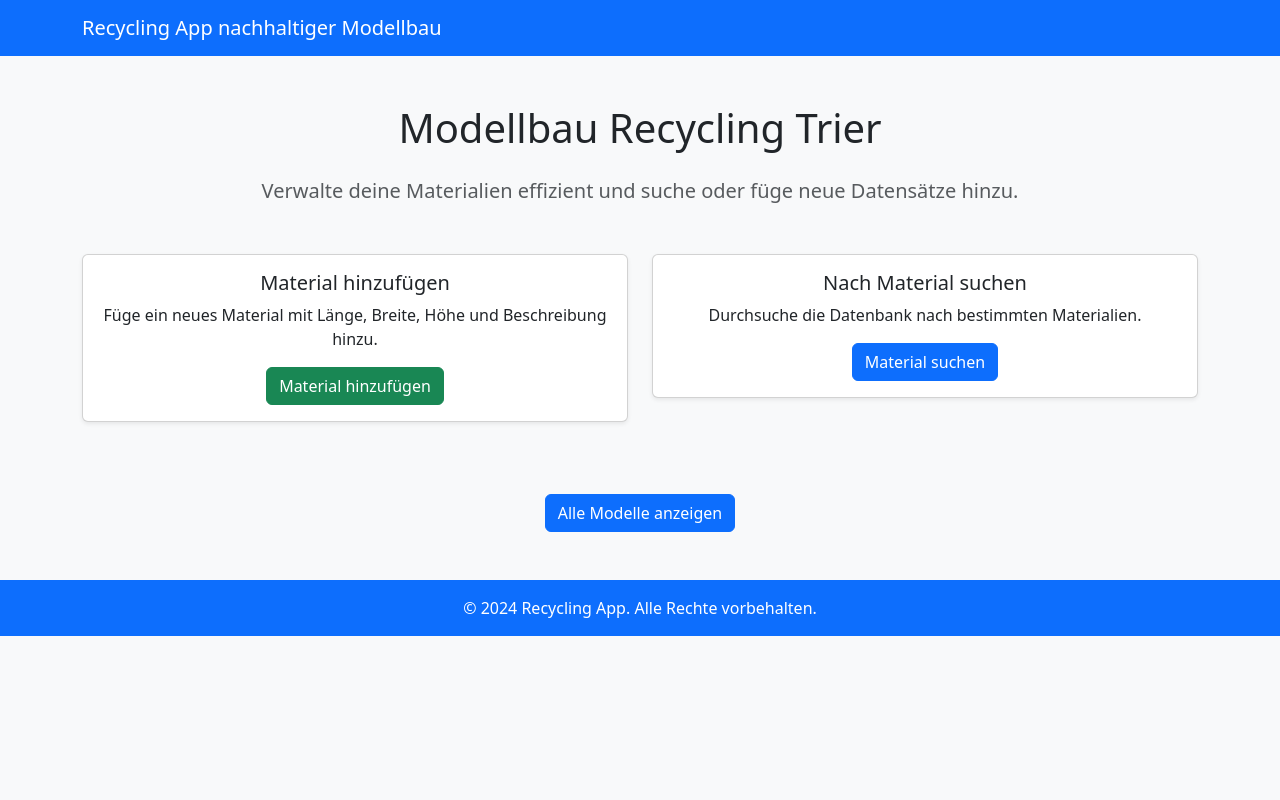
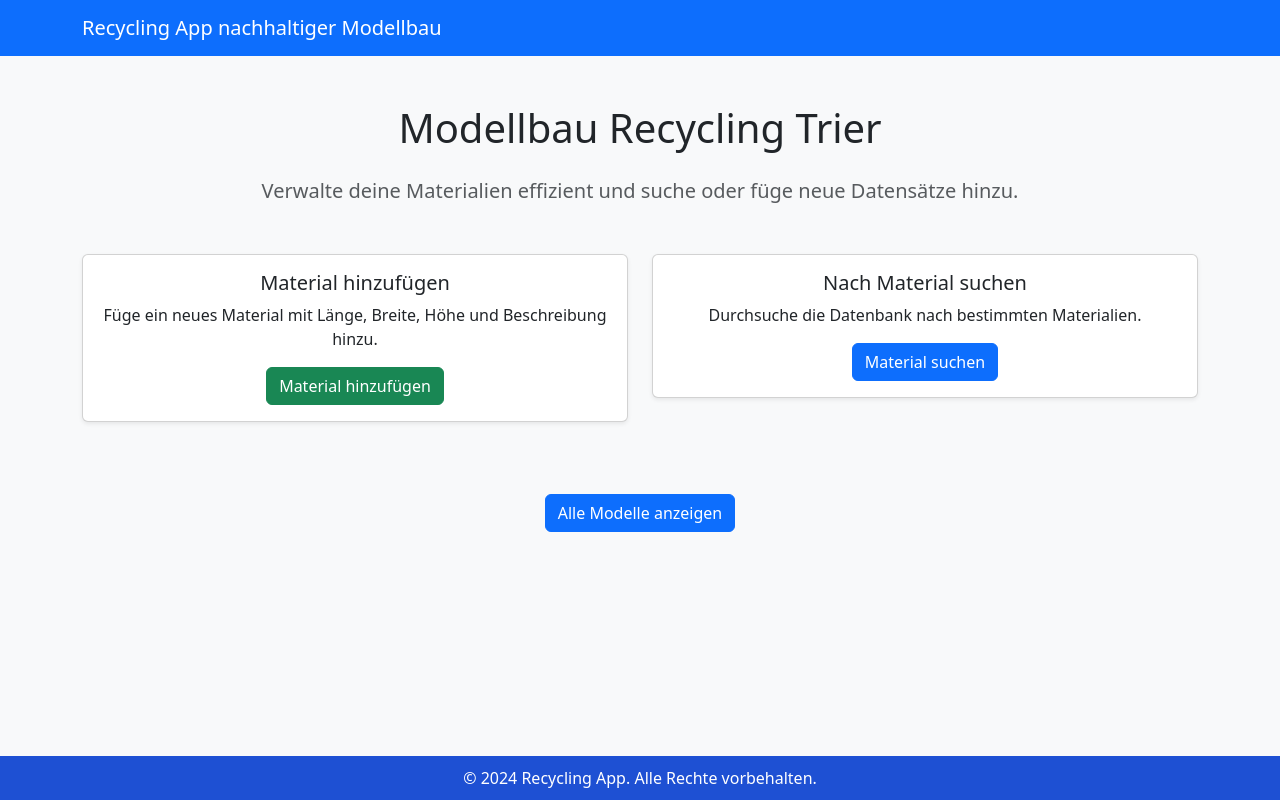
Before and after one commit to katringrs/recycling-app, a Python web app: template templates/index.html in a window 1280 px wide. Run offline with Jinja, Linux system fonts and the light colour scheme; the template is opened without the code that fills it, so the values that code supplies are empty.

Commit message:
Footer geändert

```diff
--- a/templates/index.html
+++ b/templates/index.html
@@ -6,6 +6,26 @@
     <title>Recycling App</title>
     <!-- Bootstrap CSS -->
     <link href="https://cdn.jsdelivr.net/npm/bootstrap@5.3.0-alpha3/dist/css/bootstrap.min.css" rel="stylesheet">
+    <style>
+        html, body {
+            height: 100%;
+            margin: 0;
+            display: flex;
+            flex-direction: column;
+        }
+
+        .content {
+            flex: 1;
+        }
+
+        footer {
+            background-color: #1e50d3;
+            color: white;
+            text-align: center;
+            padding: 10px 0;
+            width: 100%;
+        }
+    </style>
 </head>
 <body class="bg-light">
     <nav class="navbar navbar-expand-lg navbar-dark bg-primary">
@@ -14,7 +34,7 @@
         </div>
     </nav>
 
-    <div class="container my-5">
+    <div class="container my-5 content">
         <div class="text-center">
             <h1 class="mb-4">Modellbau Recycling Trier</h1>
             <p class="lead text-muted">
@@ -48,12 +68,12 @@
                 </div>
             </div>
         </div>
-    </div>
-    <div class="text-center mt-5 mb-5">
-        <a href="/all_models" class="btn btn-primary">Alle Modelle anzeigen</a>
+        <div class="text-center mt-5">
+            <a href="/all_models" class="btn btn-primary">Alle Modelle anzeigen</a>
+        </div>
     </div>
 
-    <footer class="bg-primary text-white text-center py-3">
+    <footer>
         <p class="mb-0">© 2024 Recycling App. Alle Rechte vorbehalten.</p>
     </footer>
 
```
